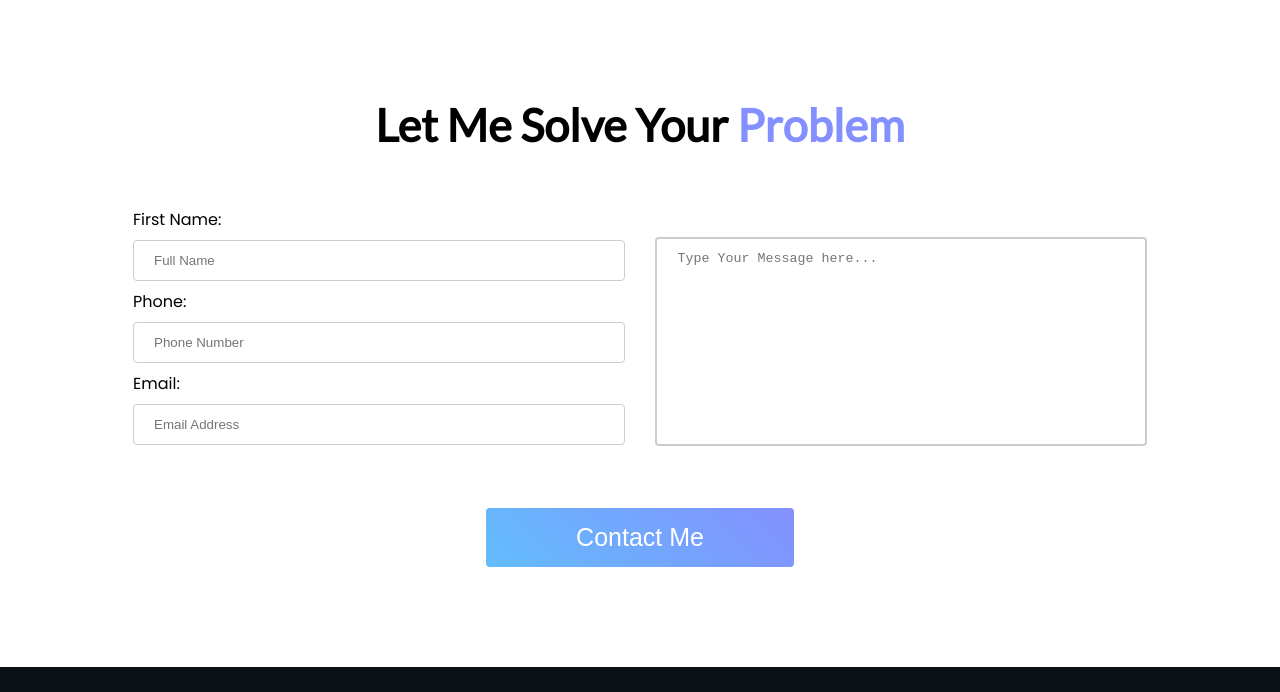
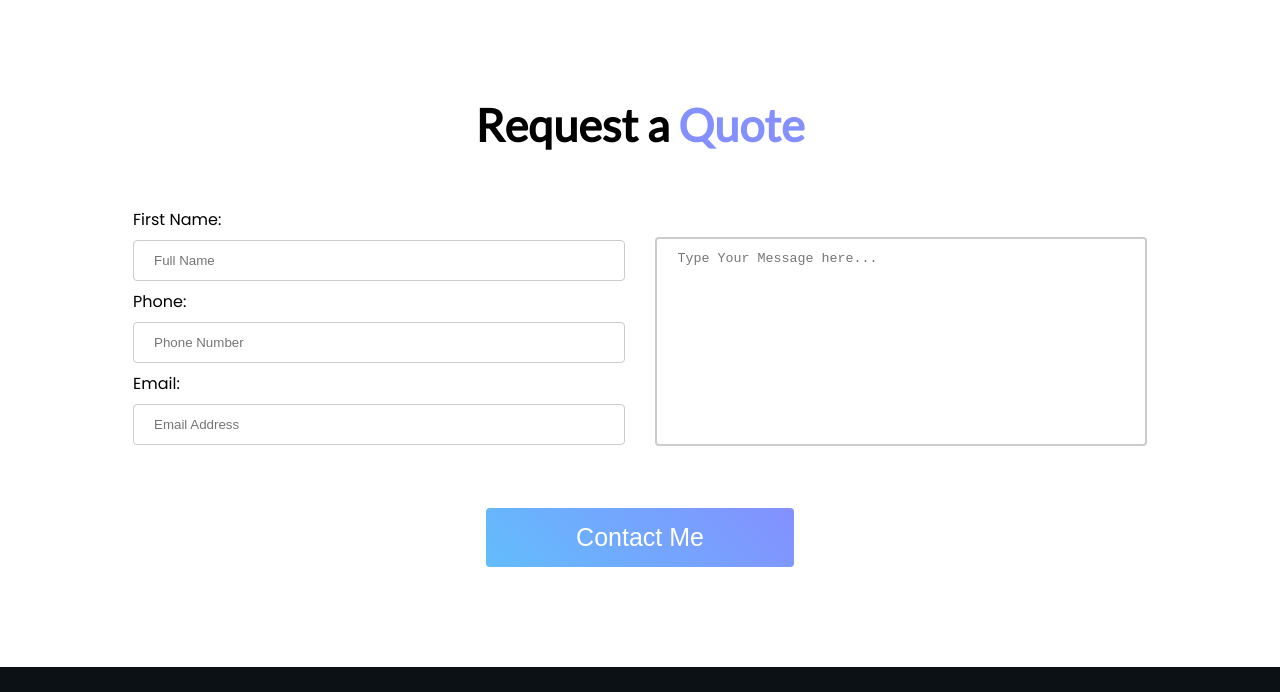
Before and after one commit to prokhairul/assignment-1, a plain HTML site: page index.html in a window 1280 px wide. Shown: the part 2740-3432 px from the top of the page. Drawn offline with Linux system fonts and the light colour scheme.

Commit message:
Contact sections head update

```diff
--- a/index.html
+++ b/index.html
@@ -84,7 +84,7 @@
     </section>
 
     <section class="contact">
-        <h1>Let Me Solve Your <span class="service-head-color">Problem</span></h1>
+        <h1>Request a <span class="service-head-color">Quote</span></h1>
         <form action="#">
             <div class=".contact-flex">
                 <div class="input-area">
```
